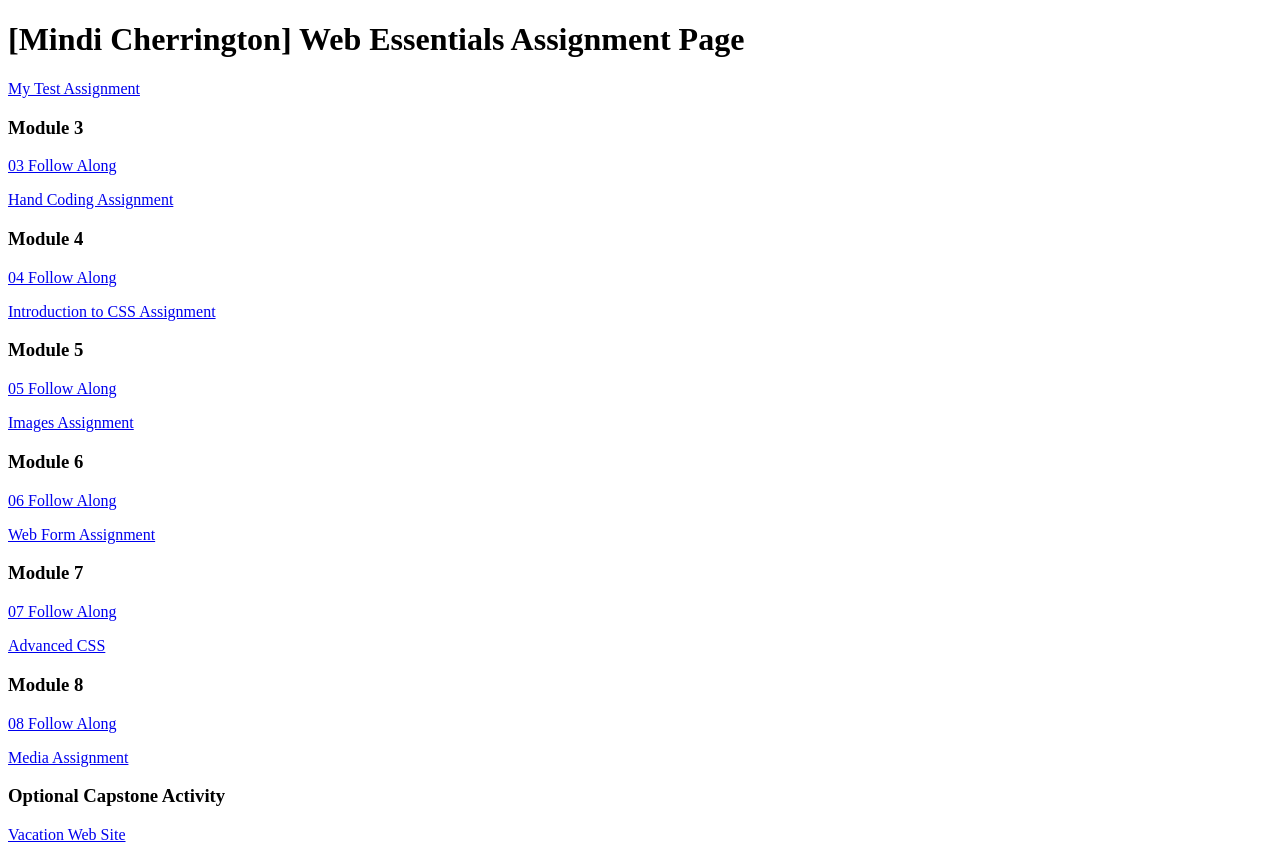
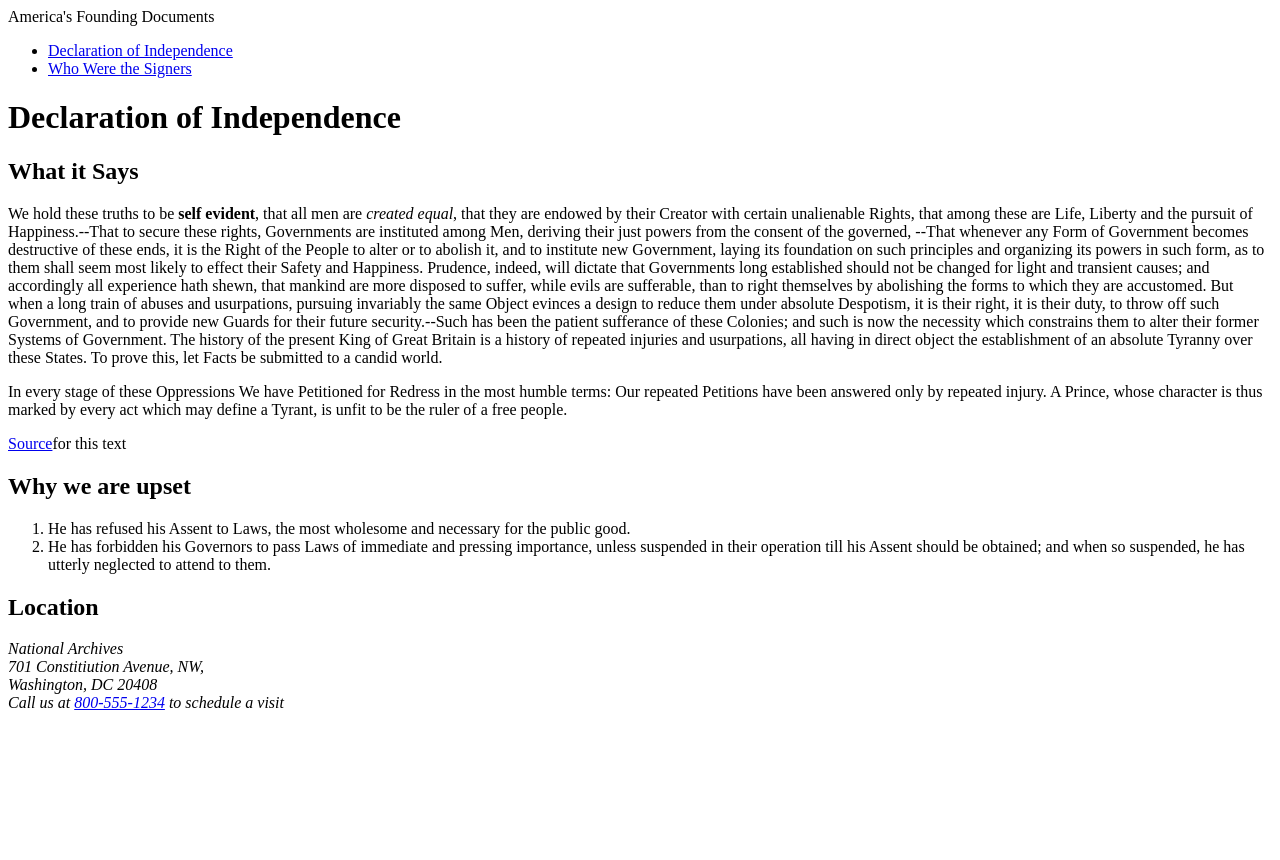
Before and after one commit to CherriM1n/dwdd1600, a plain HTML site: page index.html in a window 1280 px wide. After the commit the page ends 800 px from the top, so only its background shows below. Drawn offline with Linux system fonts and the light colour scheme.

Commit message:
03 Follow Along

```diff
--- a/index.html
+++ b/index.html
@@ -1,39 +1,78 @@
 <!DOCTYPE html>
 <html lang="en">
+
 <head>
     <meta charset="UTF-8">
+    <meta name="author" content="Mindi Cherrington">
+    <meta name="descriptiom" content="Learn about the Declaration of Independence of the United States">
     <meta name="viewport" content="width=device-width, initial-scale=1.0">
-		<title>dwdd 1600 assignment list page</title>
+    <title>America's Founding Documents: Declaration of Independence</title>
 </head>
+
 <body>
-		<h1>[Mindi Cherrington] Web Essentials Assignment Page</h1>
-		<p><a href="01test">My Test Assignment</a></p>
+    <!-- start the page head -->
+    <header>
+        <span>America's Founding Documents</span>
+    </header>
 
-		<h3>Module 3</h3>
-		<p><a href="03follow-along">03 Follow Along</a></p>
-		<p><a href="03hand-coding">Hand Coding Assignment</a></p>
+    <!-- start the page navigation -->
+    <nav>
+        <ul>
+            <li><a href="index.html">Declaration of Independence</a></li>
+            <li><a href="signers.html">Who Were the Signers</a></li>
+        </ul>
 
-		<h3>Module 4</h3>
-		<p><a href="04follow-along">04 Follow Along</a></p>
-		<p><a href="04intro-css">Introduction to CSS Assignment</a></p>
+    </nav>
+    <!-- start the main content -->
+    <main>
+        <h1>Declaration of Independence</h1>
+        <h2>What it Says</h2>
+        <p>We hold these truths to be <strong>self evident</strong>, that all men are <em>created equal</em>, that they
+            are endowed by their
+            Creator with certain unalienable Rights, that among these are Life, Liberty and the pursuit of
+            Happiness.--That to secure these rights, Governments are instituted among Men, deriving their just powers
+            from the consent of the governed, --That whenever any Form of Government becomes destructive of these ends,
+            it is the Right of the People to alter or to abolish it, and to institute new Government, laying its
+            foundation on such principles and organizing its powers in such form, as to them shall seem most likely to
+            effect their Safety and Happiness. Prudence, indeed, will dictate that Governments long established should
+            not be changed for light and transient causes; and accordingly all experience hath shewn, that mankind are
+            more disposed to suffer, while evils are sufferable, than to right themselves by abolishing the forms to
+            which they are accustomed. But when a long train of abuses and usurpations, pursuing invariably the same
+            Object evinces a design to reduce them under absolute Despotism, it is their right, it is their duty, to
+            throw off such Government, and to provide new Guards for their future security.--Such has been the patient
+            sufferance of these Colonies; and such is now the necessity which constrains them to alter their former
+            Systems of Government. The history of the present King of Great Britain is a history of repeated injuries
+            and usurpations, all having in direct object the establishment of an absolute Tyranny over these States. To
+            prove this, let Facts be submitted to a candid world.</p>
+        <p>In every stage of these Oppressions We have Petitioned for Redress in the most humble terms: Our repeated
+            Petitions have been answered only by repeated injury. A Prince, whose character is thus marked by every act
+            which may define a Tyrant, is unfit to be the ruler of a free people.</p>
 
-		<h3>Module 5</h3>
-		<p><a href="05follow-along">05 Follow Along</a></p>
-		<p><a href="05images">Images Assignment</a></p>
+        <p><a href="https://www.archives.gov/founding-docs/declaration-transcript" target="_blank">Source</a>for this
+            text</p>
+        <h2>Why we are upset</h2>
+        <ol>
+            <li>He has refused his Assent to Laws, the most wholesome and necessary for the public good.</li>
+            <li>He has forbidden his Governors to pass Laws of immediate and pressing importance, unless suspended in
+                their operation till his Assent should be obtained; and when so suspended, he has utterly neglected to
+                attend to them.</li>
+        </ol>
+        <h2>Location</h2>
+        <address>
+            National Archives<br>
+            701 Constitiution Avenue, NW,<br>
+            Washington, DC 20408<br>
+            Call us at <a href="tel:8005551234">800-555-1234</a> to schedule a visit
+        </address>
+    </main>
 
-		<h3>Module 6</h3>
-		<p><a href="06follow-along">06 Follow Along</a></p>
-		<p><a href="06form">Web Form Assignment</a></p>
+    <!-- start the page footer -->
+    <footer>
 
-		<h3>Module 7</h3>
-		<p><a href="07follow-along">07 Follow Along</a></p>
-		<p><a href="07advanced-css">Advanced CSS</a></p>
 
-		<h3>Module 8</h3>
-		<p><a href="08follow-along">08 Follow Along</a></p>
-		<p><a href="08media">Media Assignment</a></p>
+    </footer>
 
-		<h3>Optional Capstone Activity</h3>
-		<p><a href="vacation">Vacation Web Site</a></p>
 </body>
+
+
 </html>
```
Also changed, not shown: signers.html (added, +191 -0 lines). Lines whose indentation alone changed are shown as unchanged.
